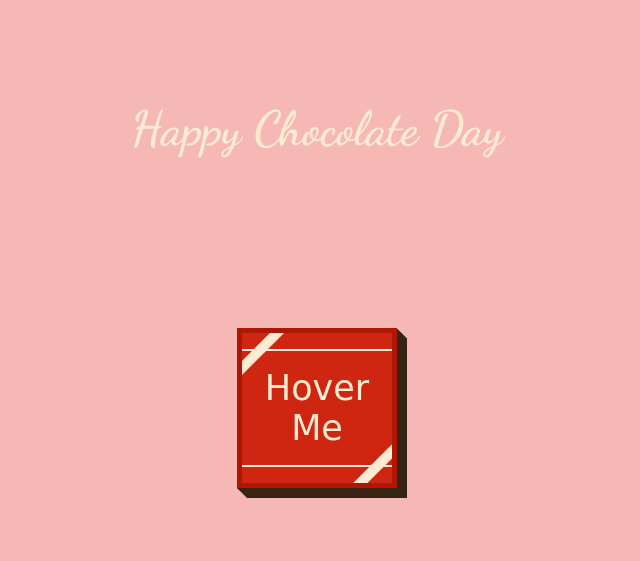
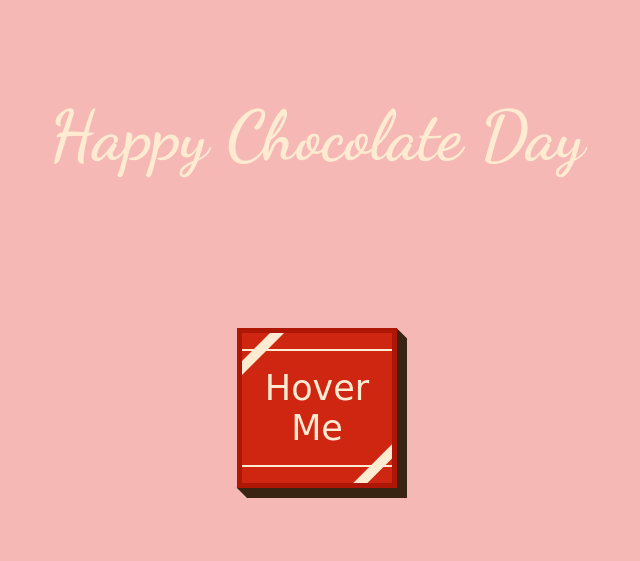
Before and after one commit to vanshhhr/chocolate, a plain HTML site: page index.html in a window 1280 px wide. Shown: the whole page, without its empty margins (323-963 px from the left). Drawn offline with nearby package versions, Linux system fonts and the light colour scheme.

Commit message:
Update styles.css

```diff
--- a/styles.css
+++ b/styles.css
@@ -281,10 +281,10 @@ body {
 }
 #happy-chocolate-day {
   position: absolute;
-  top: 100px; /* Adjust the distance from the top as needed */
+  top: 95px; /* Adjust the distance from the top as needed */
   left: 50%;
   transform: translateX(-50%);
   font-family: 'Dancing Script', cursive;
-  font-size: 48px; /* Adjust the font size as needed */
+  font-size: 69px; /* Adjust the font size as needed */
   color: #ffead2; /* Adjust the color as needed */
 }
```
